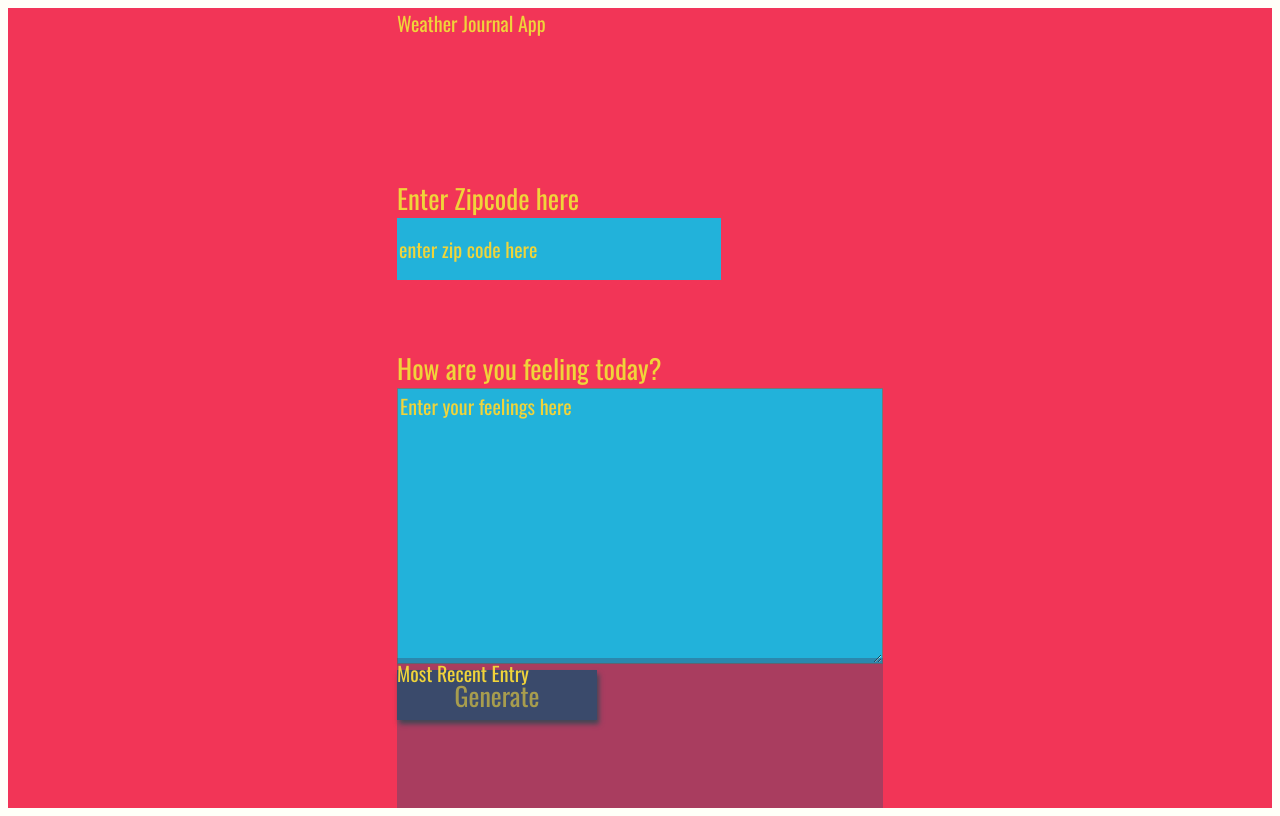
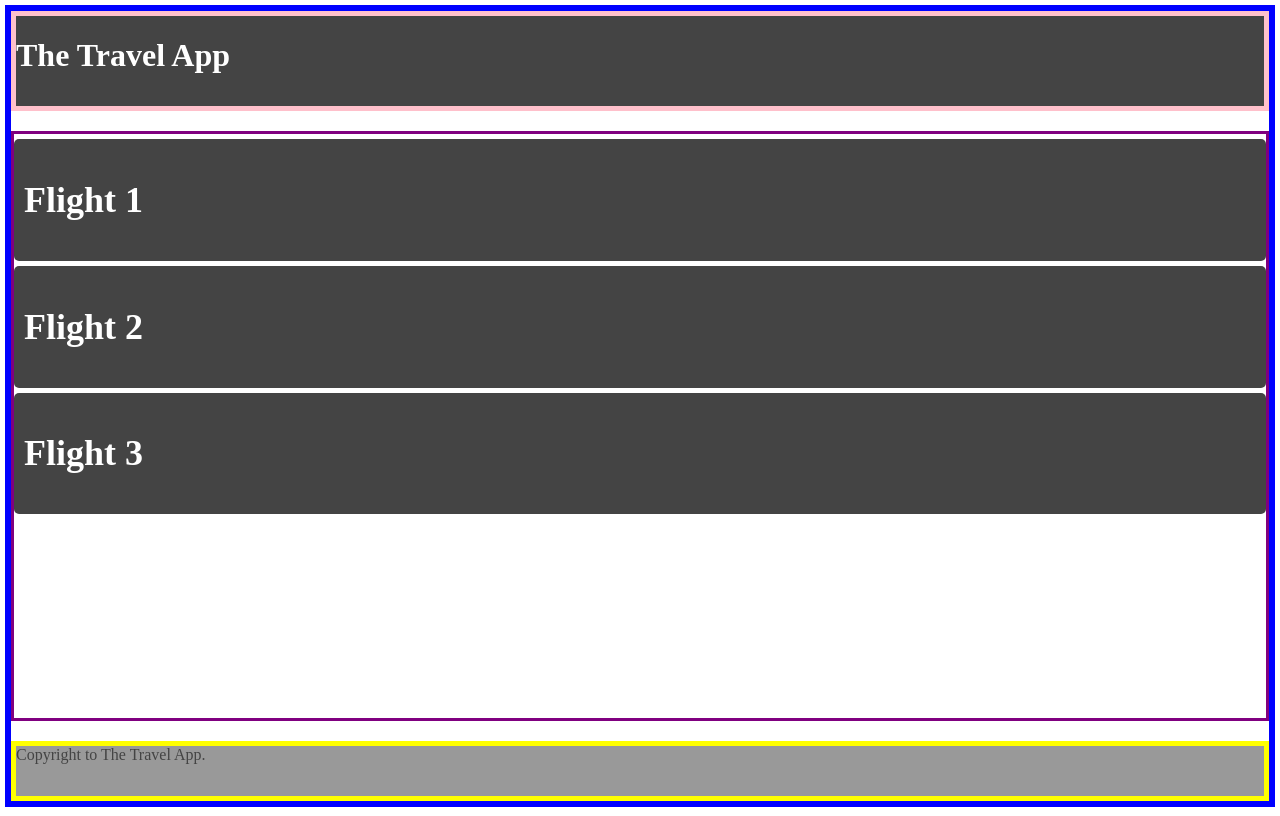
Before and after one commit to gman11/TravelApp, a plain HTML site: page website/index.html in a window 1280 px wide. Drawn offline with nearby package versions, Linux system fonts and the light colour scheme; a web font is replaced by a local one.

Commit message:
setup basic page

```diff
--- a/website/index.html
+++ b/website/index.html
@@ -2,7 +2,7 @@
 <html>
   <head>
     <meta charset="UTF-8" />
-    <title>Weather Journal</title>
+    <title>The Travel App</title>
     <link
       href="https://fonts.googleapis.com/css?family=Oswald:400,600,700|Ranga:400,700&display=swap"
       rel="stylesheet"
@@ -10,35 +10,28 @@
     <link rel="stylesheet" href="style.css" />
   </head>
   <body>
-    <div id="app">
-      <div class="holder headline">
-        Weather Journal App
-      </div>
-      <div class="holder zip">
-        <label for="zip">Enter Zipcode here</label>
-        <input type="text" id="zip" placeholder="enter zip code here" />
-      </div>
-      <div class="holder feel">
-        <label for="feelings">How are you feeling today?</label>
-        <textarea
-          class="myInput"
-          id="feelings"
-          placeholder="Enter your feelings here"
-          rows="9"
-          cols="50"
-        ></textarea>
-        <div><button id="generate" type="submit">Generate</button></div>
-      </div>
+    <div class="wrapper">
+      <header>
+        <div>
+          <h1>The Travel App</h1>
+        </div>
+      </header>
+      <main>
+        <div class="flights">
+          <h2>Flight 1</h2>
+        </div>
+        <div class="flights">
+          <h2>Flight 2</h2>
+        </div>
+        <div class="flights">
+          <h2>Flight 3</h2>
+        </div>
+      </main>
+      <footer>
+        <div>Copyright to The Travel App.</div>
+      </footer>
+    </div>
 
-      <div class="holder entry">
-        <div class="title">Most Recent Entry</div>
-        <div id="entryHolder">
-          <div id="date"></div>
-          <div id="temp"></div>
-          <div id="content"></div>
-        </div>
-      </div>
-    </div>
     <script src="app.js" type="text/javascript"></script>
   </body>
 </html>
--- a/website/style.css
+++ b/website/style.css
@@ -1,104 +1,71 @@
 body {
-  background: #fffff8;
-  font-family: -apple-system, BlinkMacSystemFont, sans-serif;
+  margin: 0px;
+  padding: 0px;
+  height: 98.7vh;
+  background-color: #fff;
+  /* border: 1px solid sandybrown; */
 }
 
-#app {
+.wrapper {
+  margin: 5px;
+  background-color: #fff;
+  border: 2px solid rgb(68, 160, 68);
+  height: 100%;
+  color: #444;
   display: grid;
-  grid-auto-rows: minmax(150px, auto);
-  /* grid-template-columns:  */
-  height: 100vh;
-  background: #f23557;
-  color: #f0d43a;
-  justify-content: center;
   grid-gap: 1em;
-  font-size: 20px;
-  font-family: "Oswald", sans-serif;
+  grid-template-areas:
+    "header"
+    "container"
+    "footer";
 }
 
-.holder {
+@media only screen and (min-width: 500px) {
+  .wrapper {
+    border: 2px solid rgb(202, 11, 11);
+
+    grid-template-columns: 40% auto;
+    grid-template-rows: 100px auto 60px;
+    grid-template-areas:
+      "header header"
+      "container container"
+      "footer footer";
+  }
 }
 
-.entry {
-  background: rgba(59, 74, 107, 0.4);
+@media only screen and (min-width: 600px) {
+  .wrapper {
+    grid-gap: 20px;
+    border: 6px solid blue;
+    grid-template-rows: 100px auto 60px;
+    grid-template-areas:
+      "header header header"
+      "container container container"
+      "footer footer footer";
+  }
 }
 
-#entryHolder {
+header {
+  grid-area: header;
+  background-color: #444;
+  color: white;
+  border: 5px solid pink;
+}
+main {
+  grid-area: container;
+  border: 3px solid purple;
+}
+footer {
+  grid-area: footer;
+  background-color: #999;
+  border: 5px solid yellow;
 }
 
-#date {
+.flights {
+  background-color: #444;
+  color: #fff;
+  border-radius: 5px;
+  padding: 10px;
+  margin-top: 5px;
+  font-size: 150%;
 }
-
-#temp {
-}
-
-#content {
-}
-
-.headline {
-}
-.title {
-}
-
-/*  Basic Styling To Override Default For Basic HTML Elements */
-label {
-  display: block;
-  font-size: 27px;
-}
-
-input {
-  display: block;
-  height: 60px;
-  width: 320px;
-  background: #22b2da;
-  color: #f0d43a;
-  font-size: 20px;
-  font-family: "Oswald", sans-serif;
-  border: none;
-}
-
-button {
-  width: 200px;
-  height: 50px;
-  background: #3b4a6b;
-  color: #f0d43a;
-  font-size: 26px;
-  font-family: "Oswald", sans-serif;
-  border: none;
-  box-shadow: 2px 4px 5px #444;
-}
-h1 {
-  font-size: 36px;
-}
-
-textarea {
-  background: #22b2da;
-  color: #f0d43a;
-  font-size: 20px;
-  font-family: "Oswald", sans-serif;
-}
-/* Reset style for HTML element on active to have no border*/
-input:focus,
-select:focus,
-textarea:focus,
-button:focus {
-  outline: none;
-}
-/* Style for Placeholder Text*/
-::placeholder {
-  /* Firefox, Chrome, Opera */
-  color: #f0d43a;
-  font-family: "Oswald", sans-serif;
-}
-
-:-ms-input-placeholder {
-  /* Internet Explorer 10-11 */
-  color: #f0d43a;
-  font-family: "Oswald", sans-serif;
-}
-
-::-ms-input-placeholder {
-  /* Microsoft Edge */
-  color: #f0d43a;
-  font-family: "Oswald", sans-serif;
-}
```
